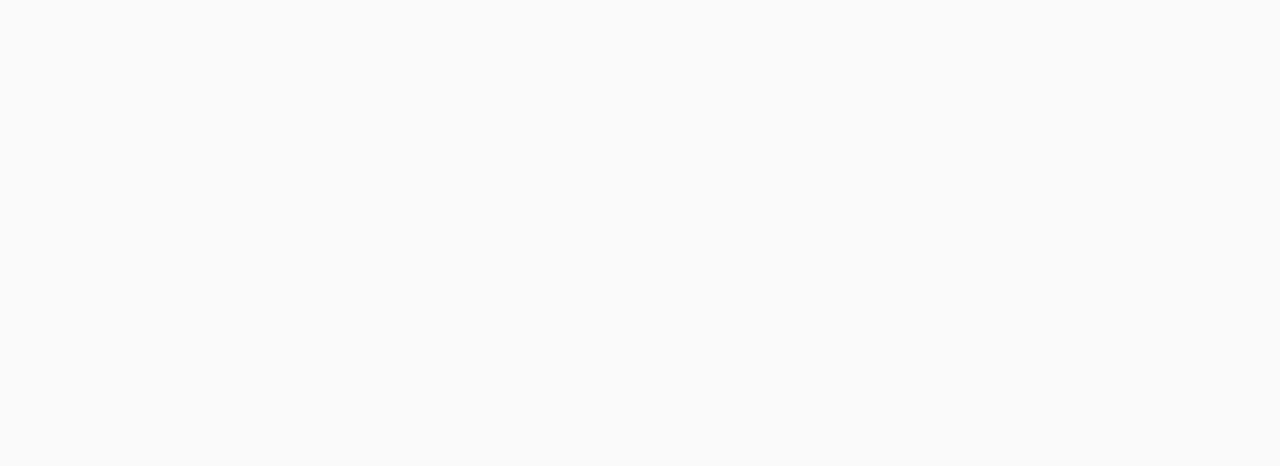
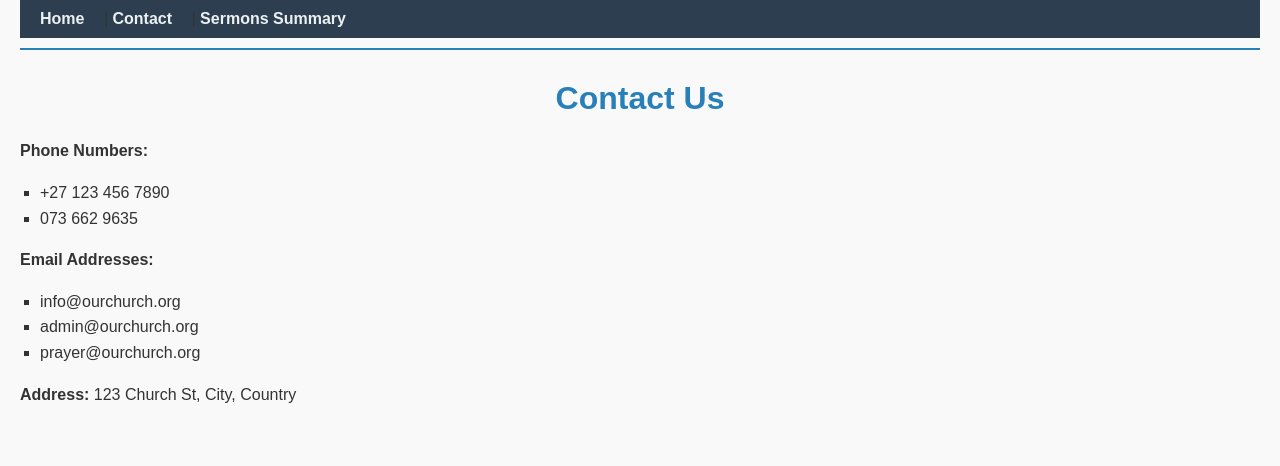
Before and after one commit to Andile073/edleence, a plain HTML site: page contact.html in a window 1280 px wide. Drawn offline with Linux system fonts and the light colour scheme.

Commit message:
Update contact.html

```diff
--- a/contact.html
+++ b/contact.html
@@ -49,3 +49,31 @@
 
     body > h1 {
       text-align: center;
+      margin-top: 30px;
+    }
+  </style>
+</head>
+<body>
+  <nav>
+    <a href="index.html">Home</a> |
+    <a href="contact.html">Contact</a> |
+    <a href="sermons.html">Sermons Summary</a>
+  </nav>
+  <hr>
+  <h1>Contact Us</h1>
+  <p><strong>Phone Numbers:</strong></p>
+  <ul>
+    <li>+27 123 456 7890</li>
+    <li>073 662 9635</li>
+  </ul>
+
+  <p><strong>Email Addresses:</strong></p>
+  <ul>
+    <li>info@ourchurch.org</li>
+    <li>admin@ourchurch.org</li>
+    <li>prayer@ourchurch.org</li>
+  </ul>
+
+  <p><strong>Address:</strong> 123 Church St, City, Country</p>
+</body>
+</html>
```
